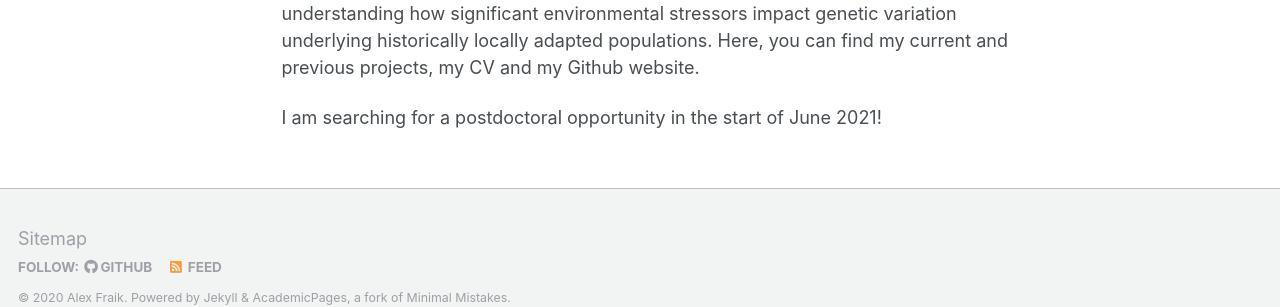
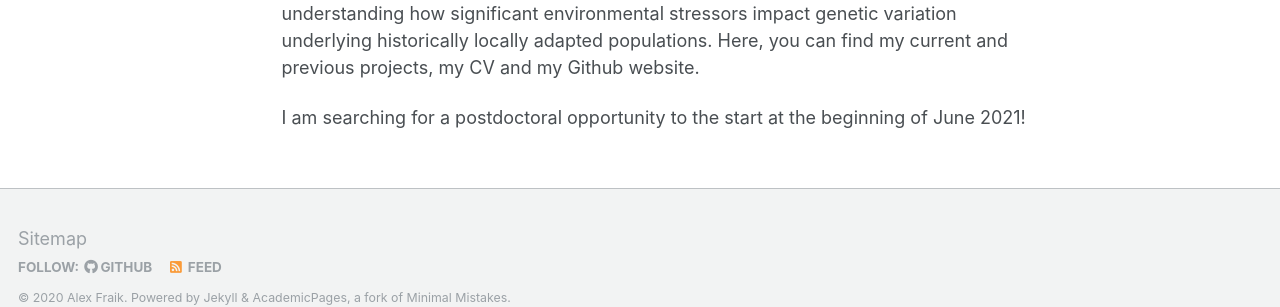
Before and after one commit to akfraik/akfraik.github.io, a Jekyll site: the page built from _pages/about.md, in a window 1280 px wide and 1169 px high. Shown: the part 825-1132 px from the top of the window. Built offline with Jekyll 4.4.1, drawn with Linux system fonts in a browser that asks for light colours; some web fonts are replaced.

Commit message:
Update about.md

```diff
--- a/_pages/about.md
+++ b/_pages/about.md
@@ -16,4 +16,4 @@ I'm interested in applying evolutionary and population genomics tools to conserv
 
 I have had the opportunity to work on diverse study systems throughout the course of my PhD including Steelhead (<i>Oncorhynchus mykiss</i>), hydrothermal-vent shrimp (<i>Rimicaris spp.</i>), Tasmanian devils (<i>Sarcophilus harrisii</i>), and the Atlantic molly (<i>Poecilia mexicana</i>) (from left to right, top to bottom). My PhD research has primiarly focused on understanding how significant environmental stressors impact genetic variation underlying historically locally adapted populations. Here, you can find my current and previous projects, my CV and my Github website.
 
-I am searching for a postdoctoral opportunity in the start of June 2021!
+I am searching for a postdoctoral opportunity to the start at the beginning of June 2021!
```
